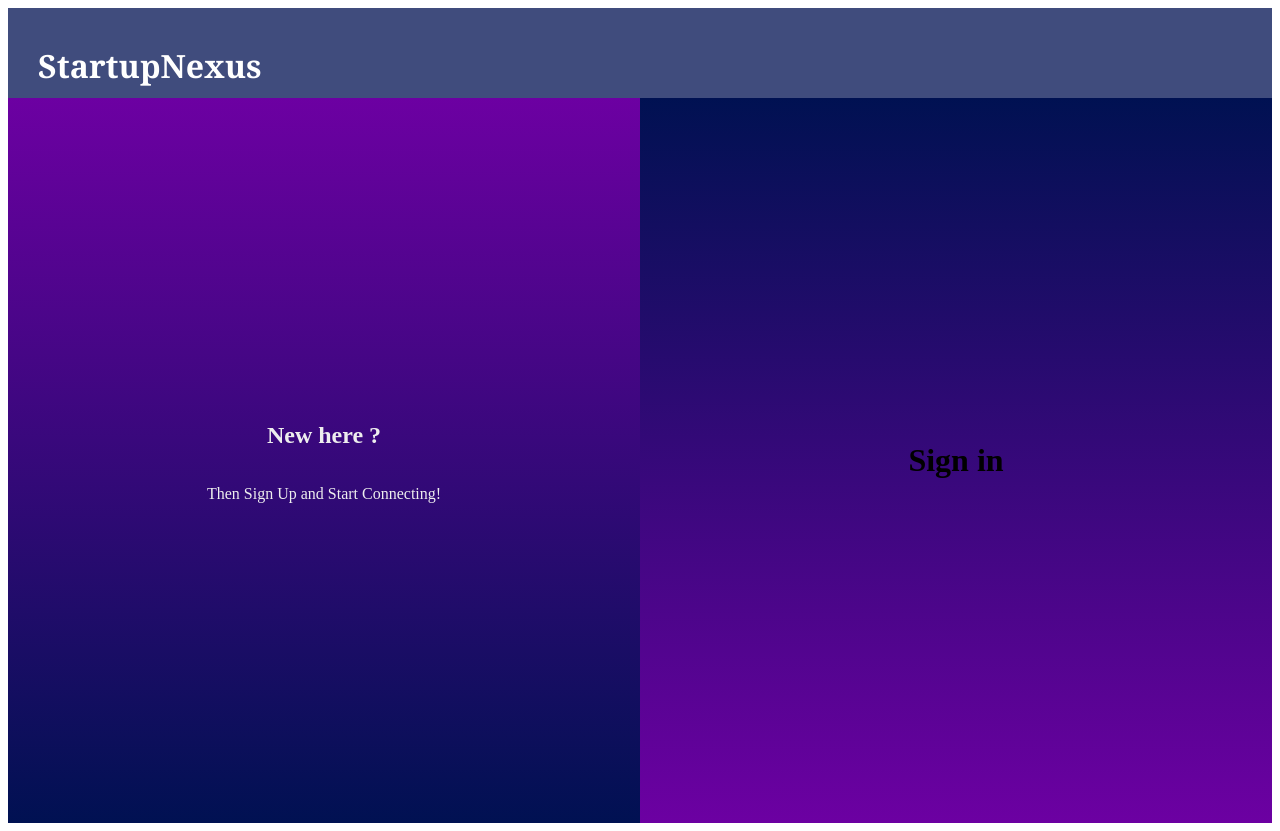
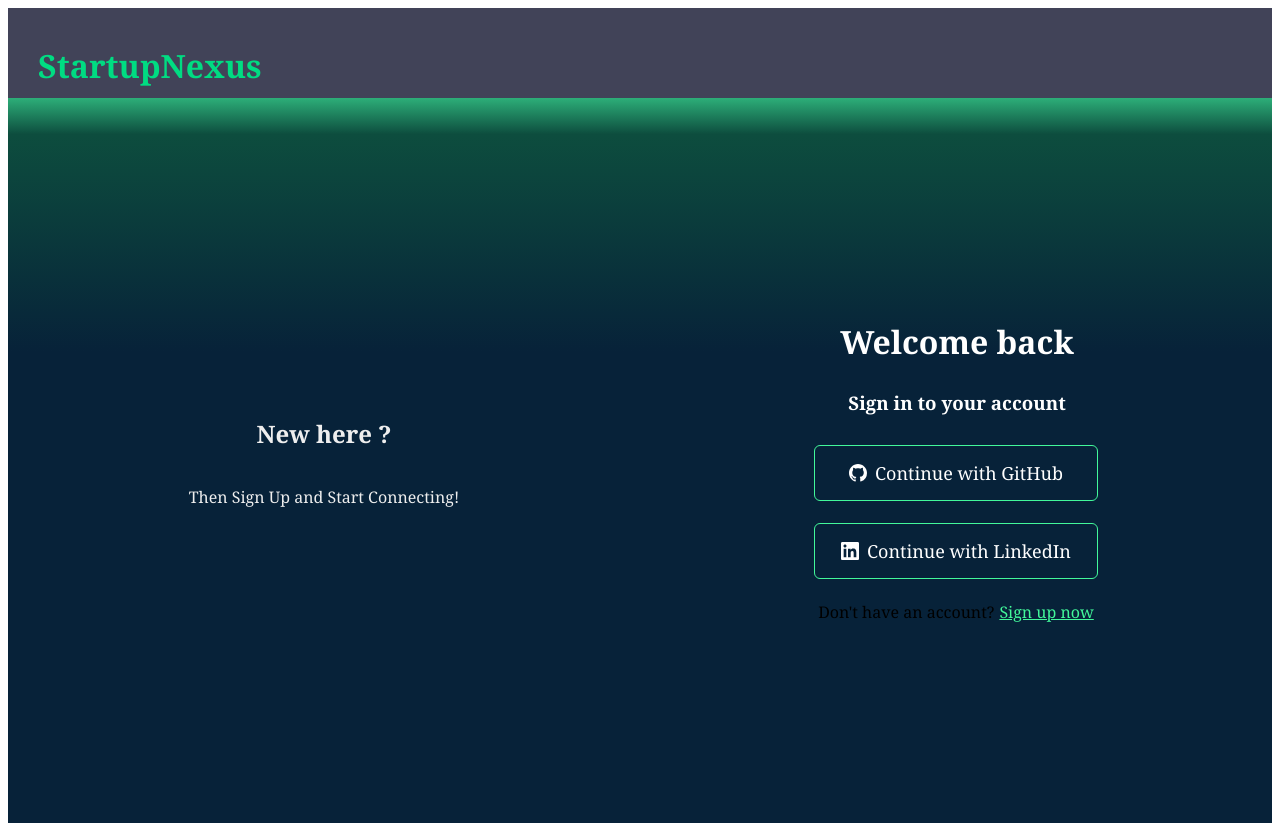
Before and after one commit to sindhuraks/StartupNexus, a Next.js app: page / in a window 1280 px wide. Built offline with nearby package versions, Linux system fonts and the light colour scheme.

Commit message:
Modified webpage and signin functionality

```diff
--- a/src/app/page.js
+++ b/src/app/page.js
@@ -13,7 +13,25 @@ export default function Home() {
         </div>
 
         <div className={styles.rightSection}>
-          <h1>Sign in</h1>
+          <h1 className={styles.rightText}> Welcome back</h1>
+          <h3 className={styles.rightText}> Sign in to your account</h3><br></br>
+          <button className={styles.loginButton}>
+            <svg height="18" width="18" viewBox="0 0 16 16" fill="currentColor">
+              <path d="M8 0C3.58 0 0 3.58 0 8c0 3.54 2.29 6.53 5.47 7.59.4.07.55-.17.55-.38 0-.19-.01-.82-.01-1.49-2.01.37-2.53-.49-2.69-.94-.09-.23-.48-.94-.82-1.13-.28-.15-.68-.52-.01-.53.63-.01 1.08.58 1.23.82.72 1.21 1.87.87 2.33.66.07-.52.28-.87.51-1.07-1.78-.2-3.64-.89-3.64-3.95 0-.87.31-1.59.82-2.15-.08-.2-.36-1.02.08-2.12 0 0 .67-.21 2.2.82.64-.18 1.32-.27 2-.27.68 0 1.36.09 2 .27 1.53-1.04 2.2-.82 2.2-.82.44 1.1.16 1.92.08 2.12.51.56.82 1.27.82 2.15 0 3.07-1.87 3.75-3.65 3.95.29.25.54.73.54 1.48 0 1.07-.01 1.93-.01 2.2 0 .21.15.46.55.38A8.013 8.013 0 0016 8c0-4.42-3.58-8-8-8z"></path>
+            </svg>
+            Continue with GitHub
+          </button>
+          <br></br>
+          <button className={styles.loginButton}>
+            <svg xmlns="http://www.w3.org/2000/svg" height="18" width="18" viewBox="0 0 24 24" fill="currentColor">
+              <path d="M20.447 20.452h-3.554v-5.569c0-1.328-.027-3.037-1.852-3.037-1.853 0-2.136 1.445-2.136 2.939v5.667H9.351V9h3.414v1.561h.046c.477-.9 1.637-1.85 3.37-1.85 3.601 0 4.267 2.37 4.267 5.455v6.286zM5.337 7.433c-1.144 0-2.063-.926-2.063-2.065 0-1.138.92-2.063 2.063-2.063 1.14 0 2.064.925 2.064 2.063 0 1.139-.925 2.065-2.064 2.065zm1.782 13.019H3.555V9h3.564v11.452zM22.225 0H1.771C.792 0 0 .774 0 1.729v20.542C0 23.227.792 24 1.771 24h20.451C23.2 24 24 23.227 24 22.271V1.729C24 .774 23.2 0 22.222 0h.003z"/>
+            </svg>
+            Continue with LinkedIn
+          </button>
+          <br></br>
+          <div> Don't have an account?
+             <button className={styles.signupButton}> Sign up now</button>
+          </div>
         </div>
       </div>
     </div>
--- a/src/app/page.module.css
+++ b/src/app/page.module.css
@@ -1,7 +1,6 @@
 .horizontalbar {
-  /*background-color: rgb(167, 86, 244);*/
   backdrop-filter: blur(16px) saturate(180%);
-  background-color: rgba(0, 17, 82, 0.75);
+  background-color: rgba(2, 4, 32, 0.75);
   height: 75px;
   padding-left: 30px;
   padding-top: 15px;
@@ -11,6 +10,7 @@
 
 .logoText {
   font-family: Cambria, Cochin, Georgia, Times, 'Times New Roman', serif;
+  color: #00DC82;
 }
 
 .container {
@@ -18,12 +18,19 @@
   min-height: calc(100vh - 75px);
   position: relative;
   overflow: hidden;
+  backdrop-filter: blur(10px);
+  font-family: Cambria, Cochin, Georgia, Times, 'Times New Roman', serif;
 }
 
 .leftSection {
   flex: 1;
-  /*background-color: #494850;*/
-  background: linear-gradient(to bottom, rgb(108, 0, 162), rgb(0, 17, 82));
+  background: linear-gradient(
+    to bottom,
+    hsl(155, 59%, 43%) 0%,
+    #0D4D3E 5%,
+    #072239 35%,
+    #072239 65%
+  );
   color: #eeeeee;
   display: flex;
   flex-direction: column;
@@ -34,11 +41,67 @@
 
 .rightSection {
   flex: 1;
-  /*background-color: #c899f4;*/
-  background: linear-gradient(to bottom, rgb(0, 17, 82), rgb(108, 0, 162));
+  background: linear-gradient(
+    to bottom,
+    hsl(155, 59%, 43%) 0%,
+    #0D4D3E 5%,
+    #072239 35%,
+    #072239 65%
+  );
   display: flex;
   flex-direction: column;
   align-items: center;
   justify-content: center;
   padding: 2rem;
 }
+
+.loginButton {
+  display: flex;
+  align-items: center;
+  justify-content: center;
+  gap: 8px;
+  width: 50%;
+  max-width: 400px;
+  background: linear-gradient(
+    to bottom,
+    #072239 35%,
+    #072239 65%
+  );
+  color: #fff;
+  padding: 15px;
+  border-radius: 6px;
+  border: 1px solid #42f89a;
+  font-size: 18px;
+  font-weight: 500;
+  cursor: pointer;
+  transition: all 0.2s ease;
+  font-family: Cambria, Cochin, Georgia, Times, 'Times New Roman', serif;
+}
+
+.loginButton:hover {
+  background-color: #242424;
+  border-color: #42f89a;
+}
+
+.rightText {
+  font-weight: 600;
+  margin-bottom: 8px;
+  color: #ffffff;
+  align-self: flex-start;
+  text-align: center;
+  width: 100%;
+  max-width: 400px;
+  padding-left: 85px;
+}
+
+.signupButton {
+  background: none;
+  border: none;
+  padding: 0;
+  color: #42f89a;
+  text-decoration: underline;
+  cursor: pointer;
+  font-family: Cambria, Cochin, Georgia, Times, 'Times New Roman', serif;
+  margin-left: 5px;
+  font-size: 16px;
+}
```
